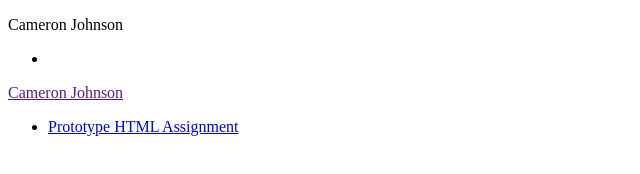
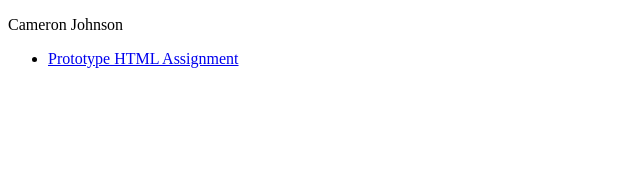
Before and after one commit to CameronJohnson215/ifsc-1310, a plain HTML site: page index.html in a window 1280 px wide. Shown: the whole page, without its empty margins (0-640 px from the left). Drawn offline with Linux system fonts and the light colour scheme.

Commit message:
Update index.html

```diff
--- a/index.html
+++ b/index.html
@@ -10,16 +10,8 @@
     <p>Cameron Johnson</p>
     <ul>
         <li>
-            <a href=""
+            <a href="assignment.html"> Prototype HTML Assignment </a>
         </li>
     </ul>
-    <p>
-        Cameron Johnson
-    </p>
-<ul>
-<li>
-    <a href="assignment.html"> Prototype HTML Assignment </a>
-</li>
-</ul>
     </body>
     </html>
```
